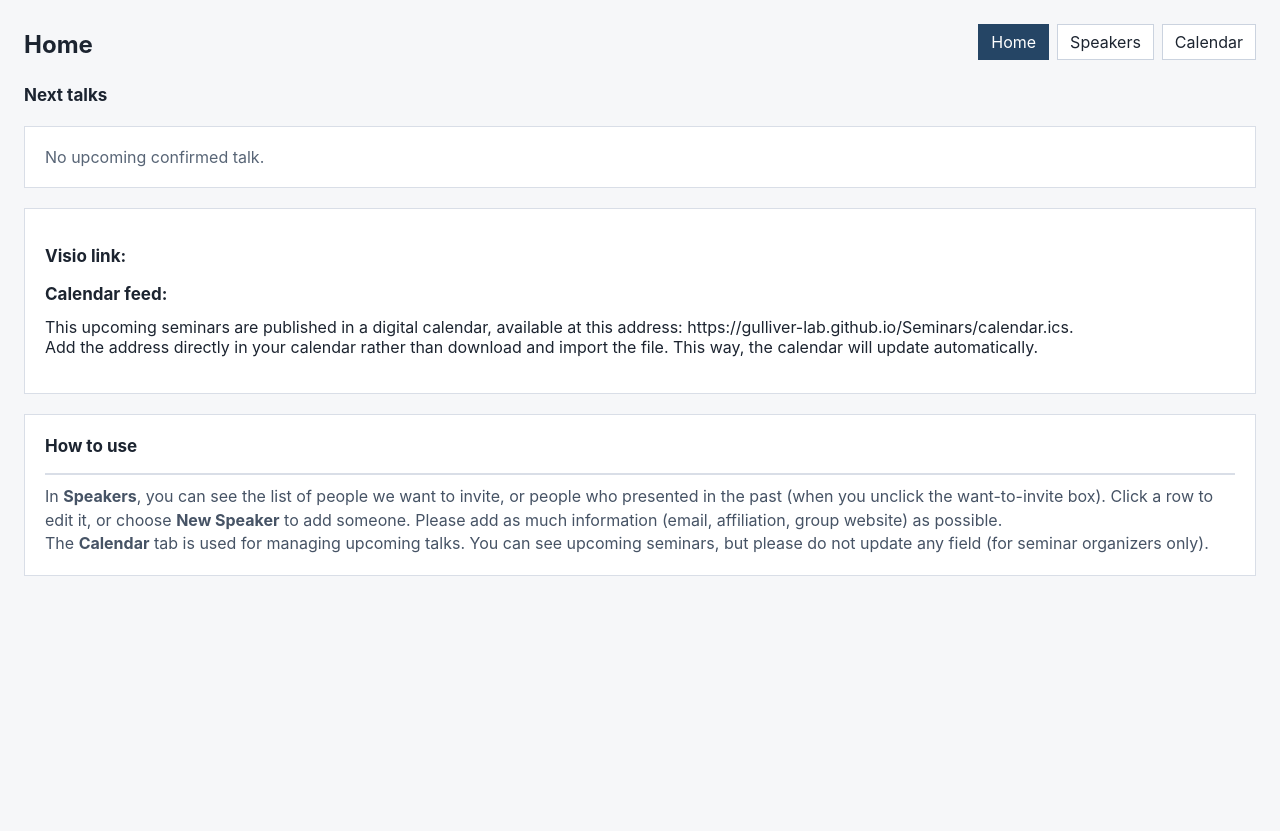
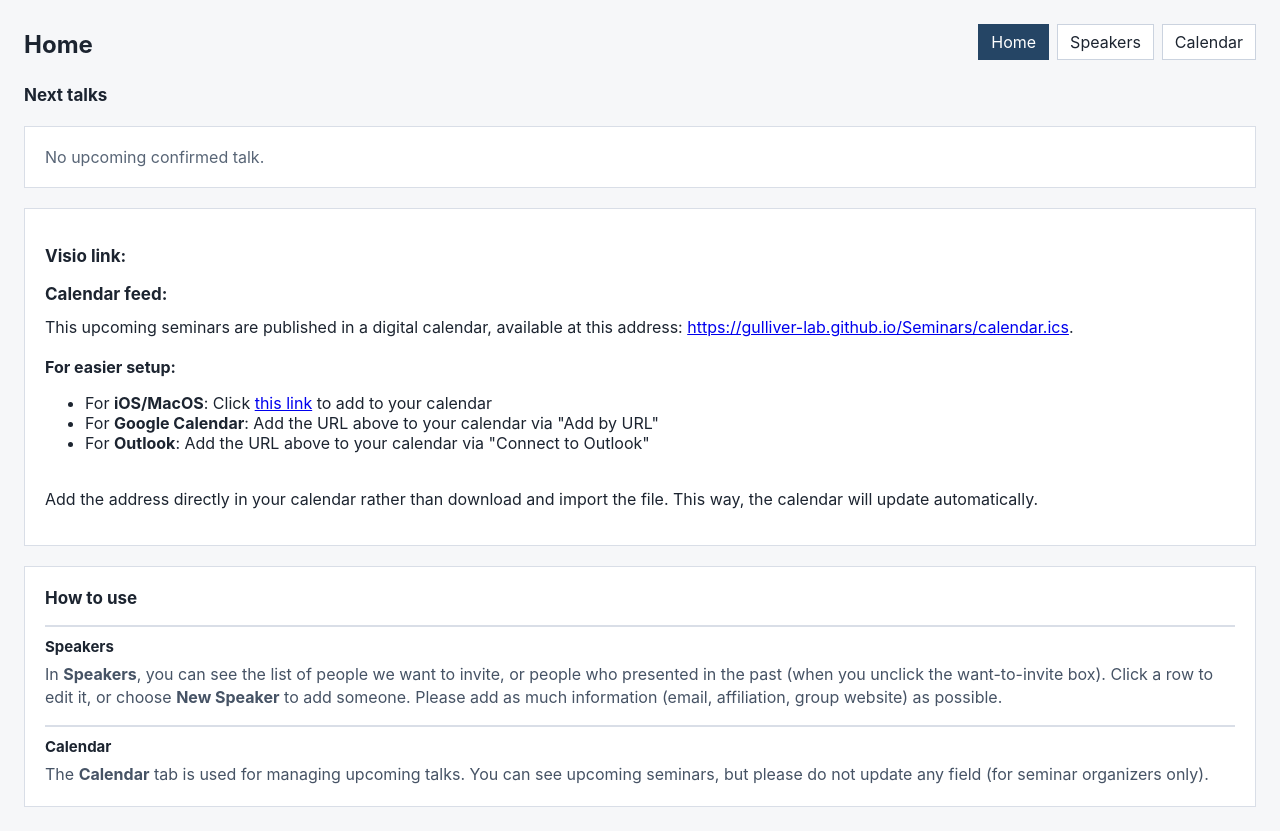
Before and after one commit to Gulliver-Lab/Seminars, a Python web app: template web-app/src/seminars/templates/home.html in a window 1280 px wide. Before the commit the page ends 576 px from the top, so only its background shows below. Run offline with Jinja, Linux system fonts and the light colour scheme; the template is opened without the code that fills it, so the values that code supplies are empty.

Commit message:
doc: expand the how-to

```diff
--- a/web-app/src/seminars/templates/home.html
+++ b/web-app/src/seminars/templates/home.html
@@ -236,7 +236,15 @@
           </p>
           <p>
           <h2 id="calendar-feed">Calendar feed:</h2>
-          This upcoming seminars are published in a digital calendar, available at this address: https://gulliver-lab.github.io/Seminars/calendar.ics. <br>
+          This upcoming seminars are published in a digital calendar, available at this address: <a href="https://gulliver-lab.github.io/Seminars/calendar.ics">https://gulliver-lab.github.io/Seminars/calendar.ics</a>. <br>
+          <br>
+          <strong>For easier setup:</strong>
+          <ul>
+            <li>For <strong>iOS/MacOS</strong>: Click <a href="webcal://gulliver-lab.github.io/Seminars/calendar.ics">this link</a> to add to your calendar</li>
+            <li>For <strong>Google Calendar</strong>: Add the URL above to your calendar via "Add by URL"</li>
+            <li>For <strong>Outlook</strong>: Add the URL above to your calendar via "Connect to Outlook"</li>
+          </ul>
+          <br>
           Add the address directly in your calendar rather than download and import the file. This way, the calendar will update automatically.
           </p>
         </section>
@@ -244,8 +252,14 @@
         <section class="panel how-to-use" aria-labelledby="how-to-use-title">
           <h2 id="how-to-use-title">How to use</h2>
           <div class="how-to-use-item">
+            <h3>Speakers</h3>
             <p>In <strong>Speakers</strong>, you can see the list of people we want to invite, or people who presented in the past (when you unclick the want-to-invite box). Click a row to edit it, or choose <strong>New Speaker</strong> to add someone. Please add as much information (email, affiliation, group website) as possible.
-              <br>The <strong>Calendar</strong> tab is used for managing upcoming talks. You can see upcoming seminars, but please do not update any field (for seminar organizers only).
+            </p>
+          </div>
+          <div class="how-to-use-item">
+            <h3>Calendar</h3>
+            <p>The <strong>Calendar</strong> tab is used for managing upcoming talks. You can see upcoming seminars, but please do not update any field (for seminar organizers only).
+            </p>
           </div>
         </section>
       </div>
```
